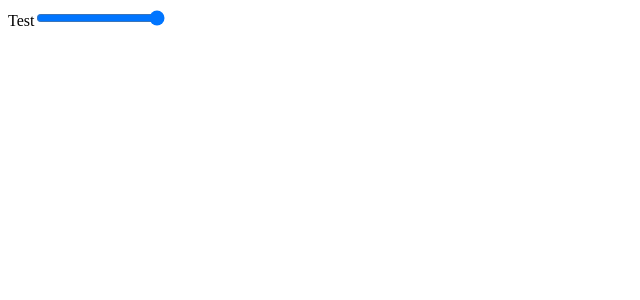
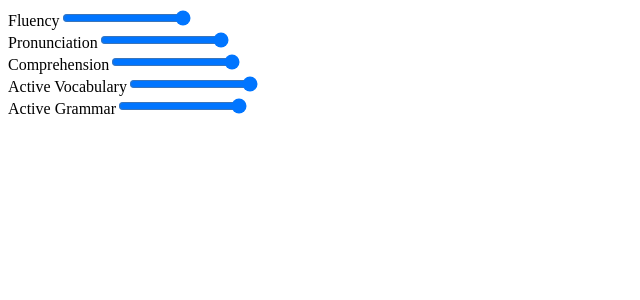
Before and after one commit to emmarm/lesson-review-form, a React (Create React App) app: page / in a window 1280 px wide. Shown: the top 300 px of the page, without its empty margins (0-640 px from the left). Built offline with nearby package versions, Linux system fonts and the light colour scheme.

Commit message:
mapped RangeInput to rating fields

```diff
--- a/src/components/LessonReviewForm.js
+++ b/src/components/LessonReviewForm.js
@@ -1,6 +1,23 @@
 import React from 'react';
 
 import RangeInput from './RangeInput';
+
+const RATING_FIELDS = [{
+  inputId: 'fluency',
+  label: 'Fluency'
+}, {
+  inputId: 'pronun',
+  label: 'Pronunciation'
+}, {
+  inputId: 'comp',
+  label: 'Comprehension'
+}, {
+  inputId: 'vocab',
+  label: 'Active Vocabulary'
+}, {
+  inputId: 'grammar',
+  label: 'Active Grammar'
+}];
 
 class LessonReviewForm extends React.Component {
   state = {};
@@ -8,10 +25,16 @@ class LessonReviewForm extends React.Component {
   render() {
     return (
       <form className="review-form">
-        <RangeInput
-          inputId="test-input"
-          label="Test"
-        />
+        {RATING_FIELDS.map(field => (
+          <RangeInput
+            key={field.inputId}
+            inputId={field.inputId}
+            className="review-form__field"
+            labelClass="review-form__label"
+            inputClass="review-form__input"
+            label={field.label}
+          />
+        ))}
       </form>
     );
   }
```
